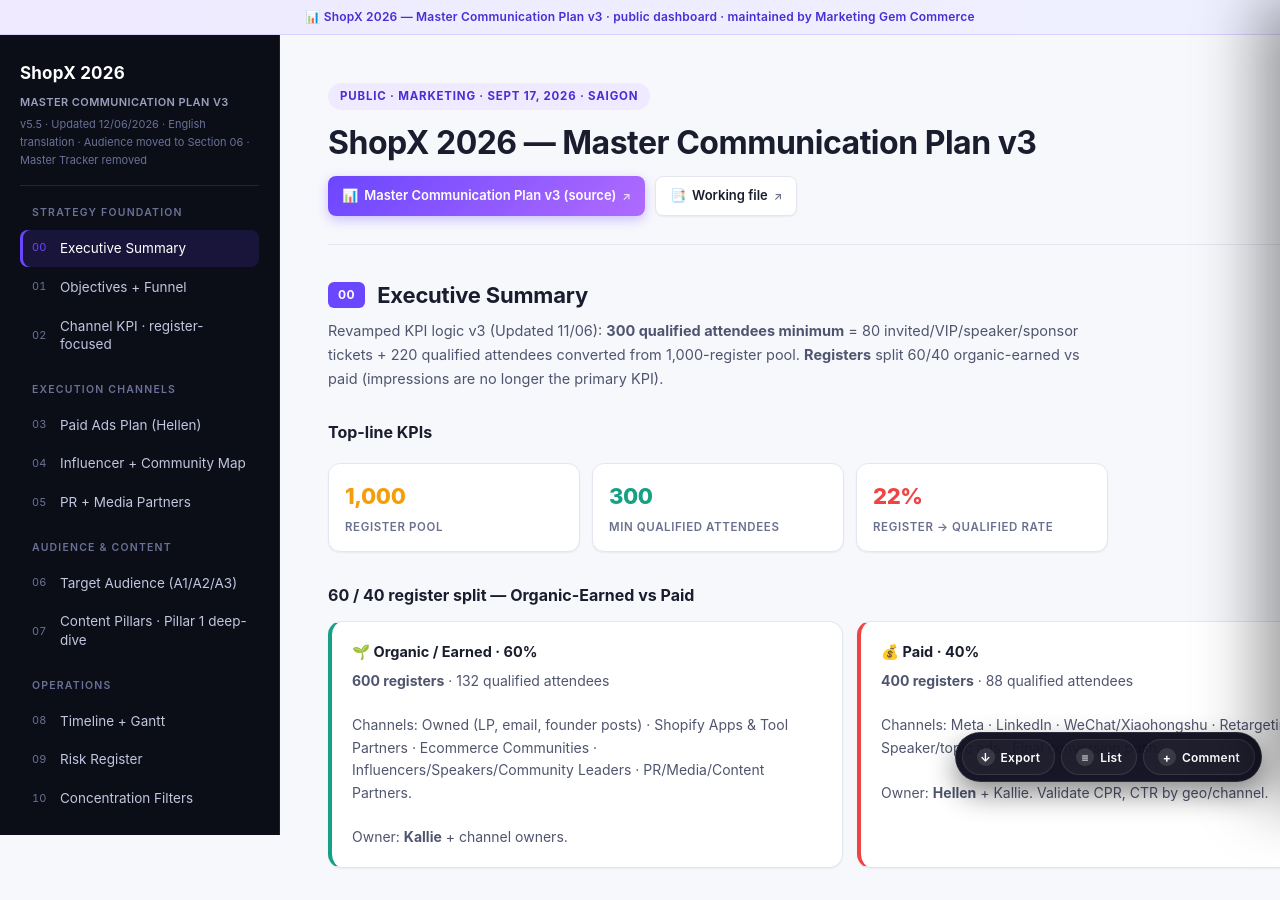
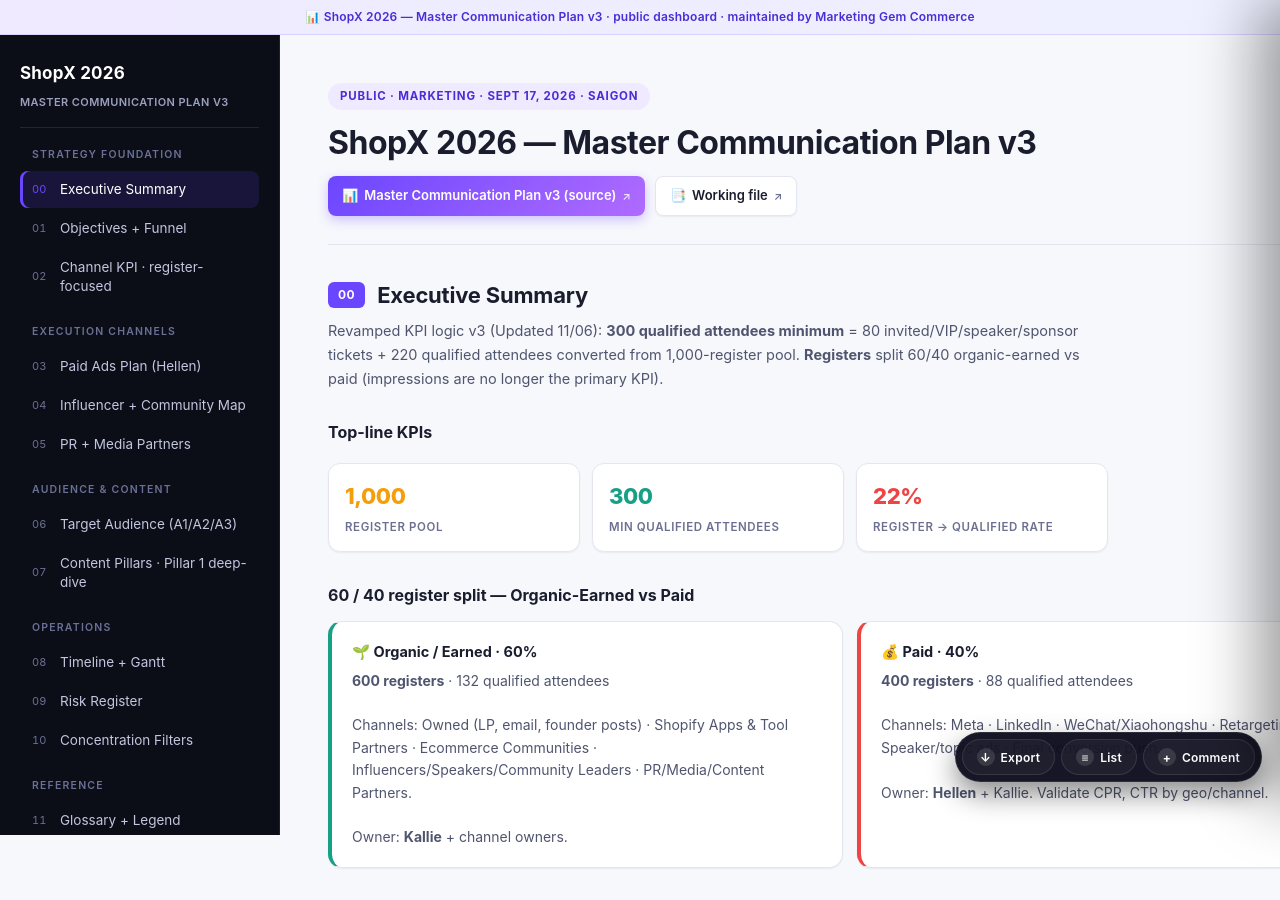
Before and after one commit to chloedinh-create/shopx-2026-master-plan, a website: page index.html in a window 1280 px wide. Shown: the top 900 px of the page. Drawn offline with Linux system fonts and the light colour scheme; no server answers.

Commit message:
chore: remove brand-meta version line from sidebar

```diff
--- a/index.html
+++ b/index.html
@@ -406,7 +406,6 @@
   <div class="brand">
     <h1 class="brand-title">ShopX 2026</h1>
     <div class="brand-sub">Master Communication Plan v3</div>
-    <div class="brand-meta">v5.5 · Updated 12/06/2026 · English translation · Audience moved to Section 06 · Master Tracker removed</div>
   </div>
 
   <div class="nav-section-title">Strategy Foundation</div>
```
